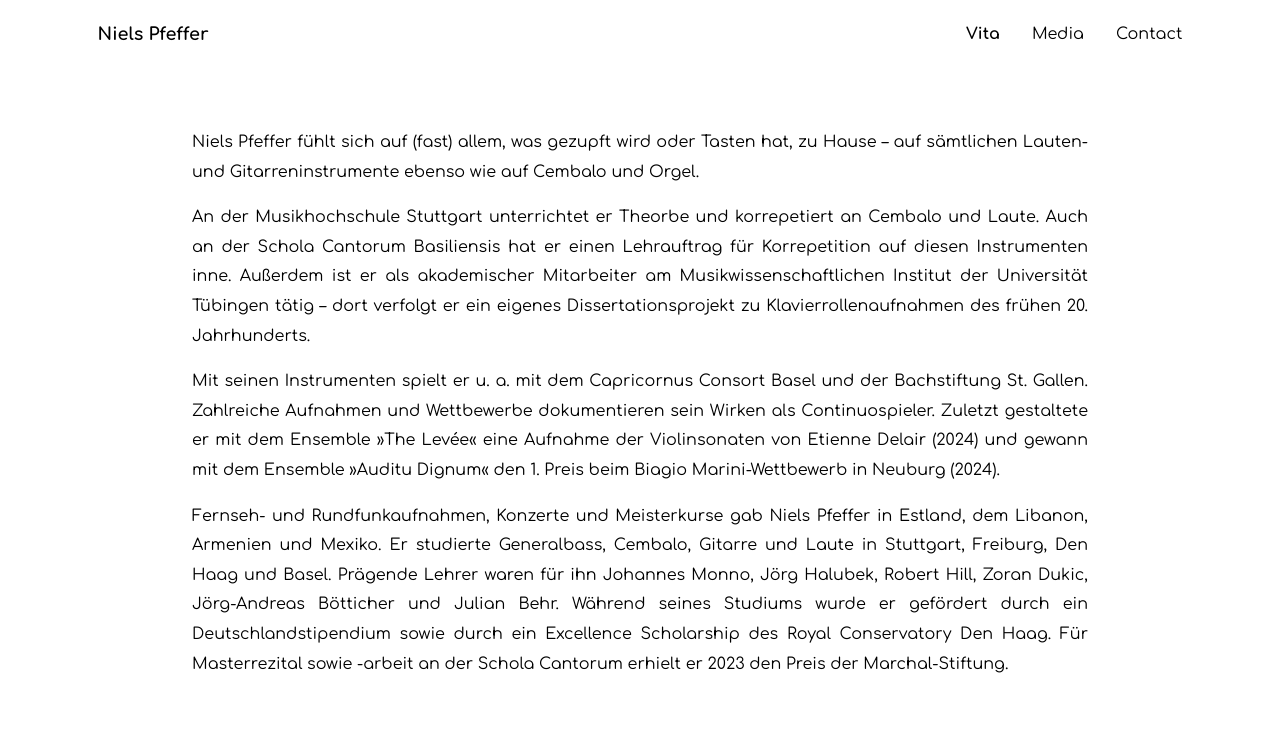
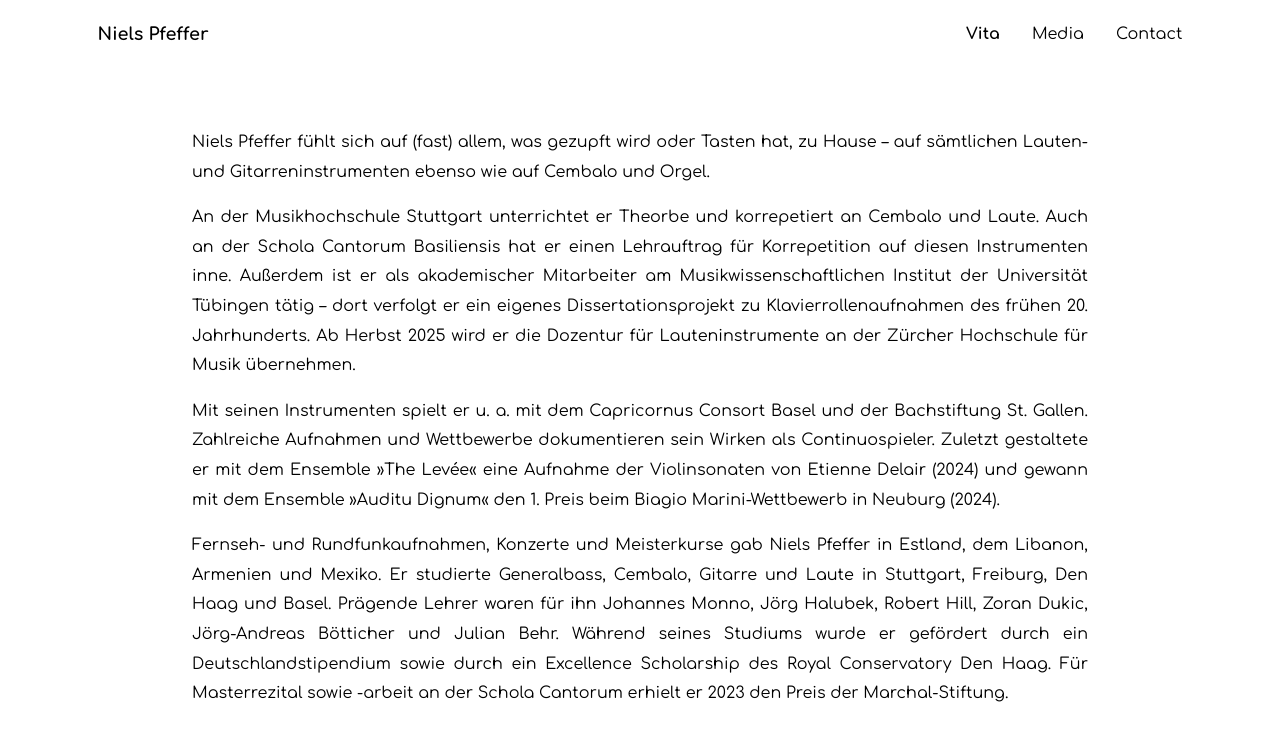
Before and after one commit to pfefferniels/homepage, a React (Vite) app: page /#/vita in a window 1280 px wide. Shown: the top 740 px of the page. Built offline with nearby package versions, Linux system fonts and the light colour scheme.

Commit message:
update vita

```diff
--- a/src/Vita.tsx
+++ b/src/Vita.tsx
@@ -10,7 +10,7 @@ export const Vita = () => (
     }}>
         <p>
             Niels Pfeffer fühlt sich auf (fast) allem, was gezupft wird oder Tasten hat,
-            zu Hause – auf sämtlichen Lauten- und Gitarreninstrumente ebenso wie
+            zu Hause – auf sämtlichen Lauten- und Gitarreninstrumenten ebenso wie
             auf Cembalo und Orgel.
         </p>
         <p>
@@ -19,7 +19,8 @@ export const Vita = () => (
             einen Lehrauftrag für Korrepetition auf diesen Instrumenten inne. Außerdem ist er als
             akademischer Mitarbeiter am Musikwissenschaftlichen Institut der Universität Tübingen
             tätig – dort verfolgt er ein eigenes Dissertationsprojekt zu Klavierrollenaufnahmen
-            des frühen 20. Jahrhunderts.
+            des frühen 20. Jahrhunderts. Ab Herbst 2025 wird er die Dozentur für Lauteninstrumente
+            an der Zürcher Hochschule für Musik übernehmen.
         </p>
         <p>
             Mit seinen Instrumenten spielt er u.{' '}a.
```
